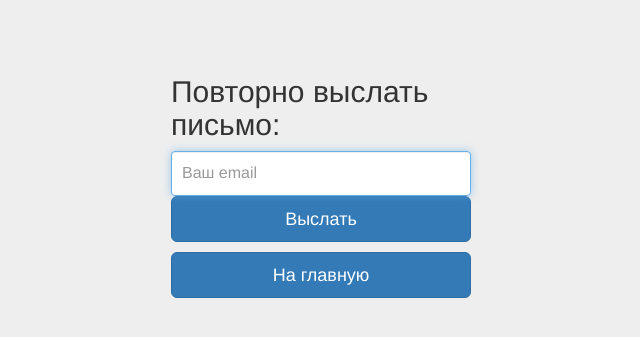
After one commit to blacktrub/task_blog, a Django app: page /repeat_email/ in a window 1280 px wide. The commit adds this page. Shown: the top 337 px of the page, without its empty margins (319-959 px from the left). Run offline with Django 3.2, Linux system fonts and the light colour scheme; some libraries are stand-ins or nearby versions.

Commit message:
add RepeatEmailForm, RepeatEmailView, RepeatEmail page

```diff
--- a/myblog/blog/forms.py
+++ b/myblog/blog/forms.py
@@ -5,6 +5,13 @@ from django.contrib.auth.models import User
 from .models import Article
 from django.contrib.auth import password_validation
 from django import forms
+
+
+class RepeatEmailForm(ModelForm):
+
+    class Meta:
+        model = User
+        fields = ("email",)
 
 
 class EditPostForm(ModelForm):
--- a/myblog/blog/templates/blog/error_expired.html
+++ b/myblog/blog/templates/blog/error_expired.html
@@ -9,6 +9,9 @@
     <div class="container">
         <div class="text-center">
             <h1>Упс! Вышло время ключа активации</h1>
+            <p class="lead"> Вы можете
+                <a href="{% url 'blog:repeat' %}">Повторно выслать письмо для авторизации</a>
+            </p>
             <p class="lead"><a href="{% url 'blog:home' %}">На главную</a></p>
         </div>
     </div>
--- a/myblog/blog/templates/blog/login.html
+++ b/myblog/blog/templates/blog/login.html
@@ -41,6 +41,7 @@
         <form action="{% url 'blog:home' %}">
           <input type="submit" value="На главную" class="btn btn-lg btn-primary btn-block style-margin">
         </form>
+        <a href="{% url 'blog:repeat' %}">Повторно выслать письмо для авторизации</a>
       {% endif %}
     {% if form.errors %}
       <div class="form-signin">
--- /dev/null
+++ b/myblog/blog/templates/blog/repeat_email.html
@@ -0,0 +1,34 @@
+{% extends "blog/login.html" %}
+
+{% block title %}
+    Повторная авторизация через email
+{% endblock title %}
+
+{% block content %}
+    {% if request.user.is_authenticated %}
+        <div class="container">
+          <div class="text-center">
+            <h2>Упс! Вы уже авторизованы</h2>
+            <p class="lead"><a href="{% url 'blog:home' %}">На главную</a></p>
+          </div>
+        </div>
+    {% else %}
+      <div class="form-signin">
+        <form action='.' method='post' class="form-sigin" role="form">
+          {% csrf_token %}
+          <h2 class="form-signin-heading">Повторно выслать письмо:</h2>
+          <input type="text" name="email" value="" id="email" class="form-control style-margin" placeholder="Ваш email" required autofocus>
+          <button class="btn btn-lg btn-primary btn-block style-margin" type="submit">Выслать</button>
+          <input type="hidden" name="next" value="{{ next|escape }}" />
+        </form>
+        <form action="{% url 'blog:home' %}">
+          <input type="submit" value="На главную" class="btn btn-lg btn-primary btn-block style-margin">
+        </form>
+      {% endif %}
+    {% if form.errors %}
+      <div class="form-signin">
+        <p class="alert alert-danger">Вы не правильно ввели email, либо такой email не существует</p>
+      </div>
+    {% endif %}
+    </div>
+{% endblock content %}
--- a/myblog/blog/urls.py
+++ b/myblog/blog/urls.py
@@ -25,4 +25,5 @@ urlpatterns = [
     url(r'^success_activated_account/$',
         views.success_activated_account),
     url(r'^confim/(?P<activation_key>[a-zA-Z0-9_]+)/$', views.reg_confim),
+    url(r'^repeat_email/$', views.RepeatEmailView.as_view(), name='repeat'),
 ]
--- a/myblog/blog/views.py
+++ b/myblog/blog/views.py
@@ -3,7 +3,7 @@
 from django.views import generic
 from .models import Article, Tags, CountArticle, UserProfile
 from django.contrib.auth.models import User
-from .forms import RegisterForm, NewPostForm, EditPostForm
+from .forms import RegisterForm, NewPostForm, EditPostForm, RepeatEmailForm
 from django.views.generic.edit import FormView, UpdateView
 from django.shortcuts import get_object_or_404, render, redirect
 from .decorators import access_private_post
@@ -11,6 +11,7 @@ from django.utils.decorators import method_decorator
 from django.contrib.auth.decorators import login_required
 from django.http import HttpResponseRedirect
 from django.utils import timezone
+from .tools import email_autentification
 
 
 class HomeView(generic.ListView):
@@ -94,29 +95,23 @@ class RegisterView(FormView):
         form.clean_password2()
         form.save()
 
-        # Generate parameters for send email
-        import hashlib, datetime, random
-        username = form.cleaned_data['username']
-        email = form.cleaned_data['email']
-        activation_key = hashlib.sha1(str(random.random()).encode()+email.encode()).hexdigest()
-        key_expires = datetime.datetime.today() + datetime.timedelta(2)
-        user = User.objects.get(username=username)
-
-        # Create UserProfile with parameters ^
-        user_profile = UserProfile(user=user, activation_key=activation_key,
-                                   key_expires=key_expires)
-        user_profile.save()
-
-        # Send email
-        from django.core.mail import send_mail
-        email_subject = 'Подтверждение регистрации'
-        email_body = '''Привет %s, спасибо за регистрацию! Осталось всего чуть-чуть,
-            перейди по ссылке:
-            http://127.0.0.1:8000/confim/%s''' % (username, activation_key)
-        send_mail(email_subject, email_body, 'blogdarkpy@gmail.com',
-                  [email], fail_silently=False)
+        user = User.objects.get(username=form.cleaned_data['username'])
+        email_autentification(user=user)
 
         return super(RegisterView, self).form_valid(form)
+
+
+class RepeatEmailView(FormView):
+    template_name = 'blog/repeat_email.html'
+    form_class = RepeatEmailForm
+    success_url = '/'
+
+    def form_valid(self, form):
+        user = User.objects.get(email=form.cleaned_data['email'])
+        if not user.is_active:
+            email_autentification(user=user, auth=True)
+
+        return super(RepeatEmailView, self).form_valid(form)
 
 
 def reg_confim(request, activation_key):
@@ -124,6 +119,8 @@ def reg_confim(request, activation_key):
         return HttpResponseRedirect('/')
     user_profile = get_object_or_404(UserProfile,
                                      activation_key=activation_key)
+    if user_profile.user.is_active:
+        return HttpResponseRedirect('/')
     if user_profile.key_expires < timezone.now():
         return HttpResponseRedirect('/error_expired')
     user = user_profile.user
```
Also changed, not shown: myblog/blog/tools.py (added, +32 -0 lines), myblog/db.sqlite3.
